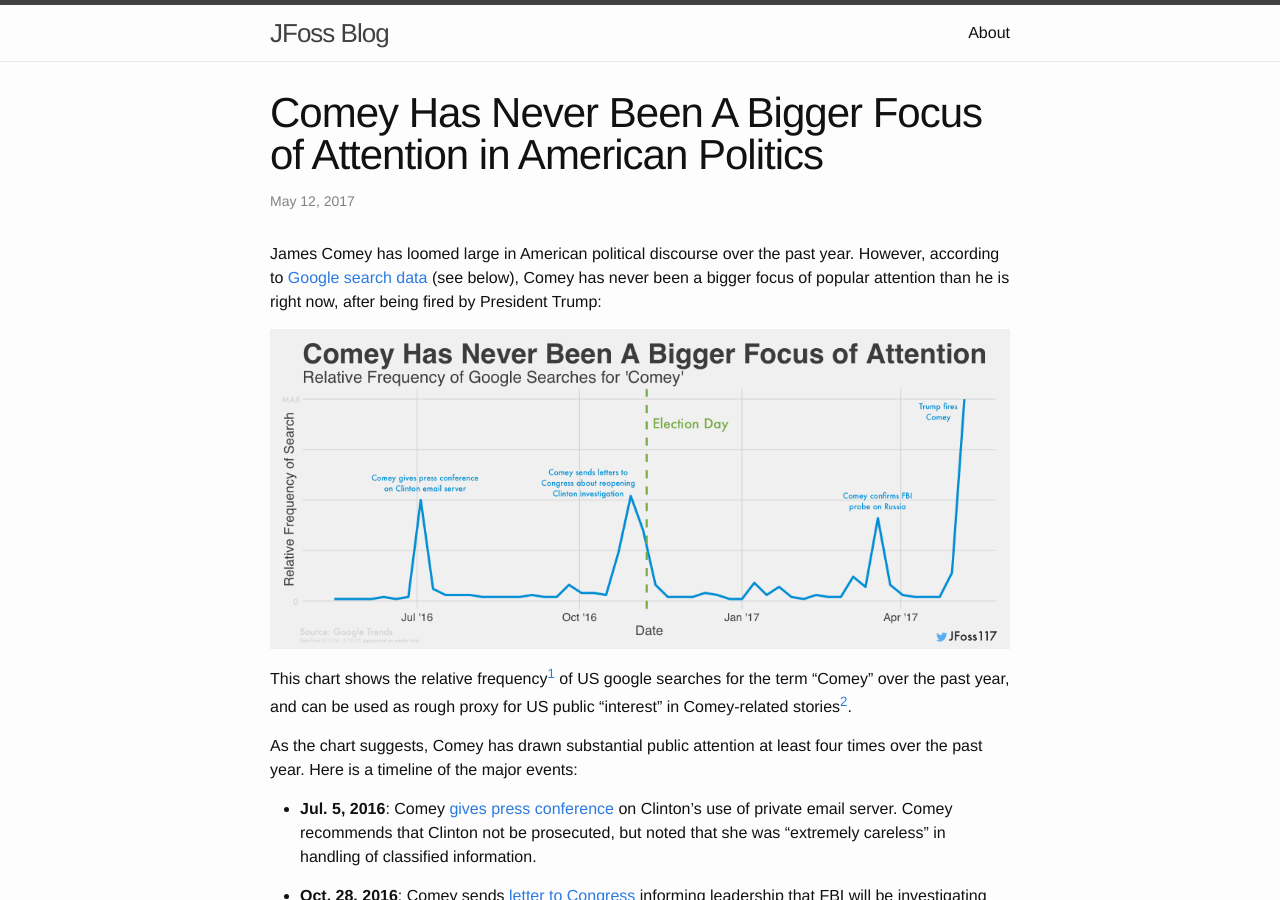
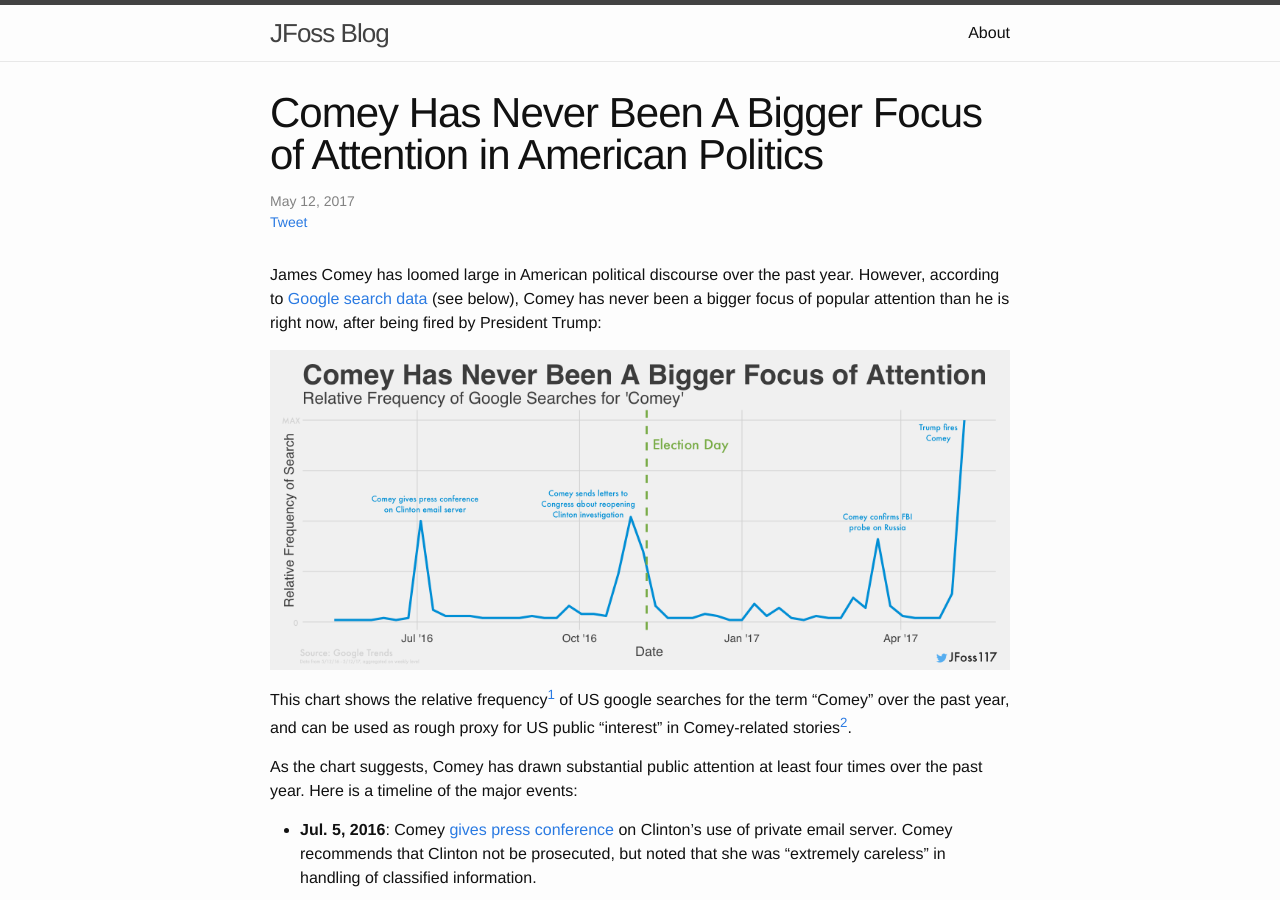
Before and after one commit to Fossj117/fossj117.github.io, a Jekyll site: the page built from _posts/2017-05-12-comey-interest.md, in a window 1280 px wide and 900 px high. Built offline with Jekyll 4.4.1, drawn with Linux system fonts in a browser that asks for light colours; comment, search, counter and statistics services are not loaded.

Commit message:
Add social links (twitter)

```diff
--- /dev/null
+++ b/_includes/social.html
@@ -0,0 +1 @@
+<a href="https://twitter.com/share" class="twitter-share-button" data-show-count="true">Tweet</a><script async src="//platform.twitter.com/widgets.js" charset="utf-8"></script>
--- a/_layouts/post.html
+++ b/_layouts/post.html
@@ -6,13 +6,16 @@
   <header class="post-header">
     <h1 class="post-title">{{ page.title }}</h1>
     <p class="post-meta">
-    	{{ page.date | date: "%b %-d, %Y" }}{% if page.author %} • {{ page.author }}{% endif %}{% if page.meta %} • {{ page.meta }}{% endif %}
+    	{{ page.date | date: "%b %-d, %Y" }}{% if page.author %} • {{ page.author }}{% endif %}{% if page.meta %} • {{ page.meta }}{% endif %} </br>
+    	{% include social.html %}
     </p>
   </header>
 
   <article class="post-content">
     {{ content }}
   </article>
+
+  {% include social.html %}
 
   {% if page.comments %}
   <div id="disqus_thread"></div>
```
